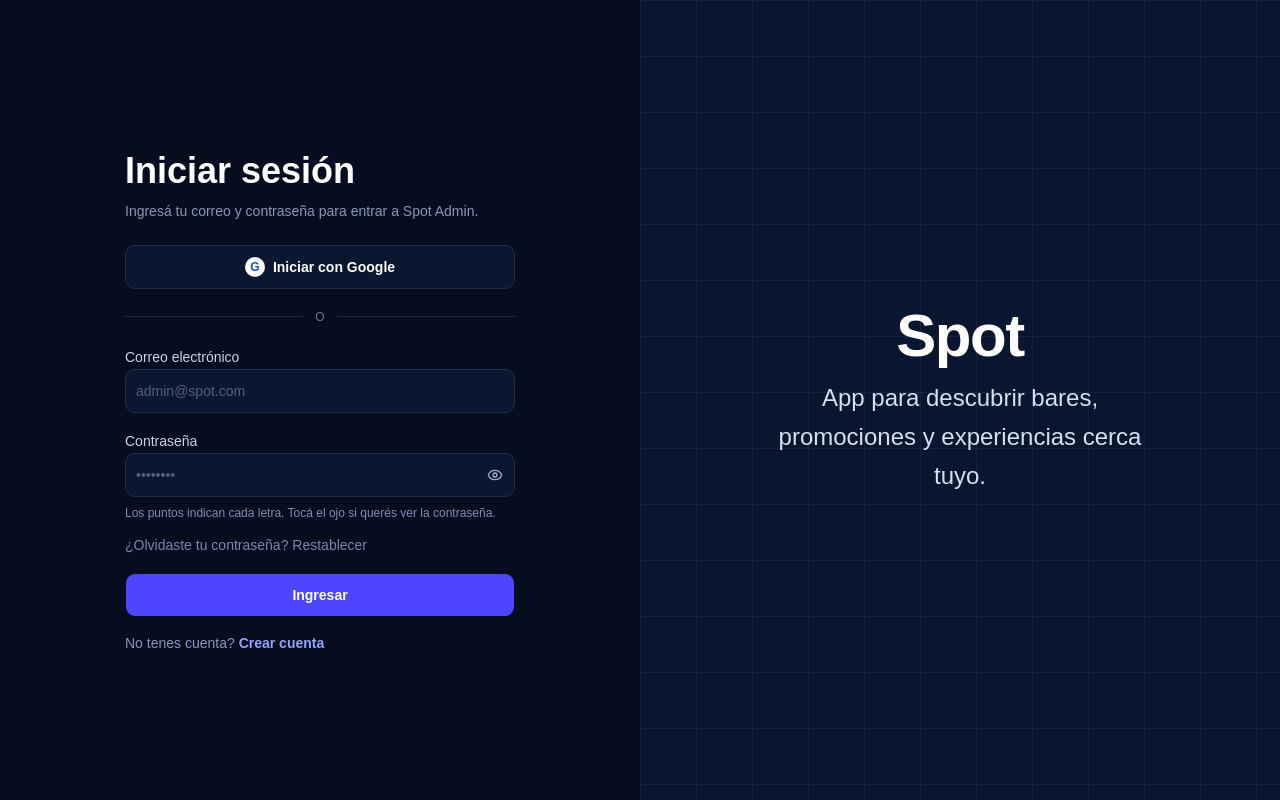
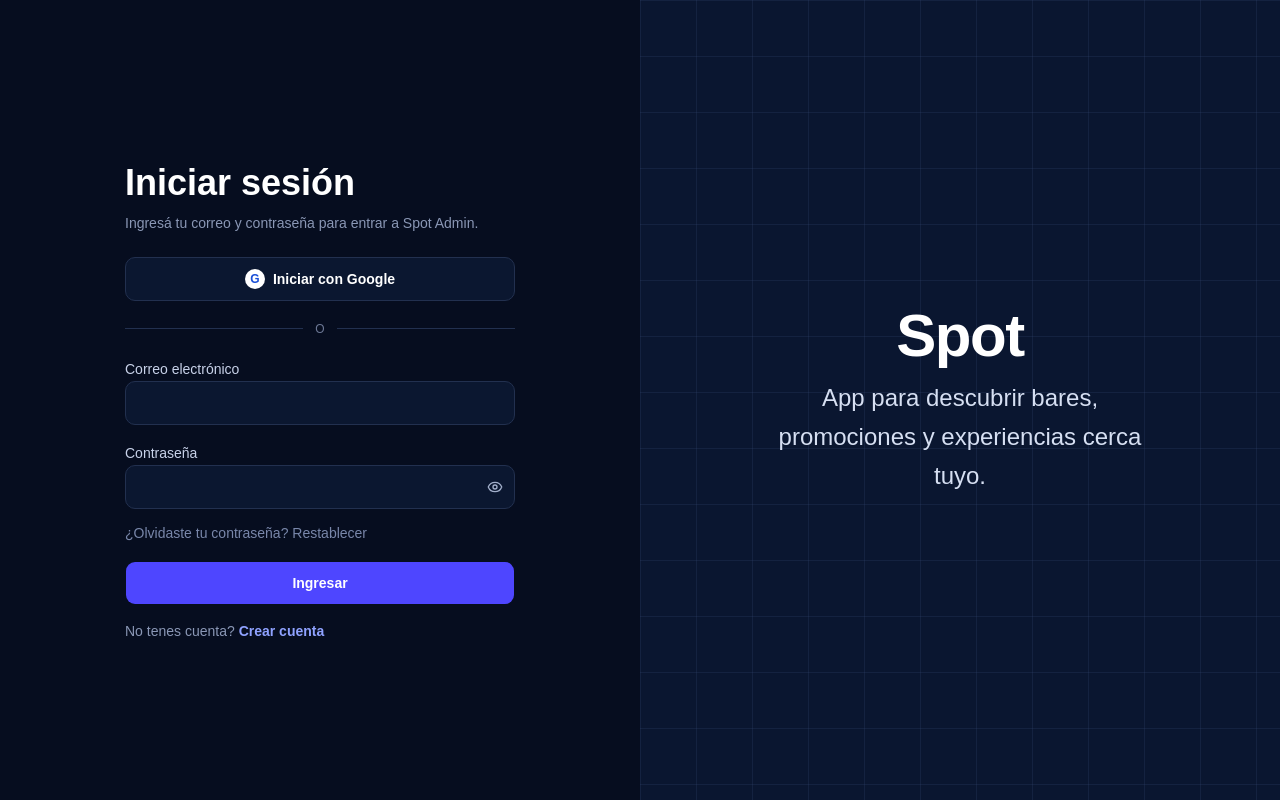
Before and after one commit to renatogastonruizgithub/SpotFront, a React (Vite) app: page /login in a window 1280 px wide. Built offline with nearby package versions, Linux system fonts and the light colour scheme.

Commit message:
Optimiza el componente `Login` eliminando placeholders y mejorando la clase de estilo de los campos de entrada. Se removieron elementos innecesarios para simplificar la interfaz y se ajustaron estilos para una mejor experiencia visual.

```diff
--- a/src/pages/Login.jsx
+++ b/src/pages/Login.jsx
@@ -11,7 +11,7 @@ import { Input } from "@/components/ui/input"
 import { Eye, EyeOff } from "lucide-react"
 
 const fieldClass =
-  "h-11 rounded-[10px] border border-[#22304f] bg-[#0b1730] text-sm text-white caret-white placeholder:text-[#51607f] shadow-none focus-visible:border-[#5a57ff] focus-visible:ring-2 focus-visible:ring-[#5a57ff]/25 dark:border-[#22304f] dark:bg-[#0b1730] dark:text-white dark:placeholder:text-[#51607f]"
+  "h-11 rounded-[10px] border border-[#22304f] bg-[#0b1730] text-sm text-white caret-white shadow-none focus-visible:border-[#5a57ff] focus-visible:ring-2 focus-visible:ring-[#5a57ff]/25 dark:border-[#22304f] dark:bg-[#0b1730] dark:text-white"
 
 export default function Login() {
   const navigate = useNavigate()
@@ -161,7 +161,6 @@ export default function Login() {
                   name="email"
                   type="email"
                   autoComplete="email"
-                  placeholder="admin@spot.com"
                   value={email}
                   onChange={(e) => manejarCambioEmail(e.target.value)}
                   required
@@ -178,12 +177,10 @@ export default function Login() {
                     name="contraseña"
                     type={mostrarContraseña ? "text" : "password"}
                     autoComplete="current-password"
-                    placeholder="••••••••"
                     value={contraseña}
                     onChange={(e) => setContraseña(e.target.value)}
                     required
                     className={`${fieldClass} pr-11`}
-                    aria-describedby="hint-contraseña"
                   />
                   <button
                     type="button"
@@ -203,11 +200,6 @@ export default function Login() {
                     )}
                   </button>
                 </div>
-                <p id="hint-contraseña" className="text-xs text-[#7f8eb0]">
-                  {mostrarContraseña
-                    ? "Podés ver lo que escribís. Tocá el ícono para ocultarla."
-                    : "Los puntos indican cada letra. Tocá el ojo si querés ver la contraseña."}
-                </p>
                 <p className="pt-1">
                   <Link
                     to="/recuperar-contraseña"
```
